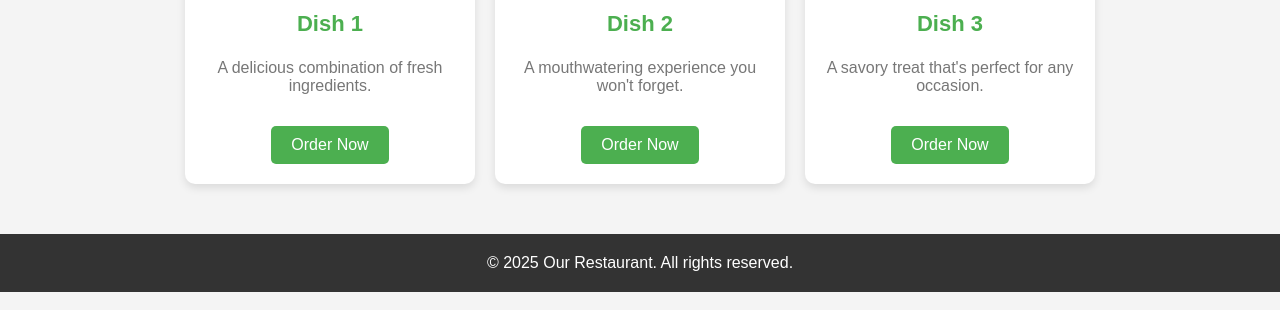
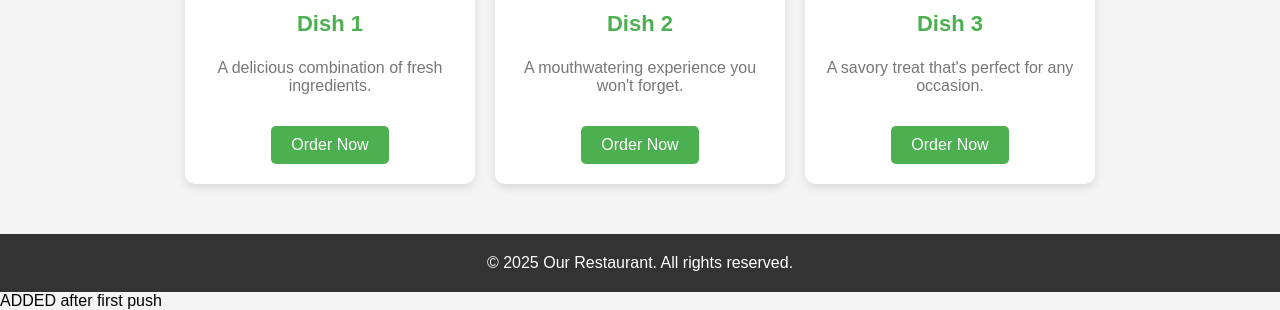
Before and after one commit to Awsome-obedeh/awsclass, a plain HTML site: page index.html in a window 1280 px wide. Shown: the part 525-835 px from the top of the page. Drawn offline with Linux system fonts and the light colour scheme.

Commit message:
added a div

```diff
--- a/index.html
+++ b/index.html
@@ -53,6 +53,6 @@
     <footer style="background-color: #333; color: white; text-align: center; padding: 20px 0;">
         <p style="margin: 0;">&copy; 2025 Our Restaurant. All rights reserved.</p>
     </footer>
-
+<div>ADDED after first push</div>
 </body>
 </html>
```
